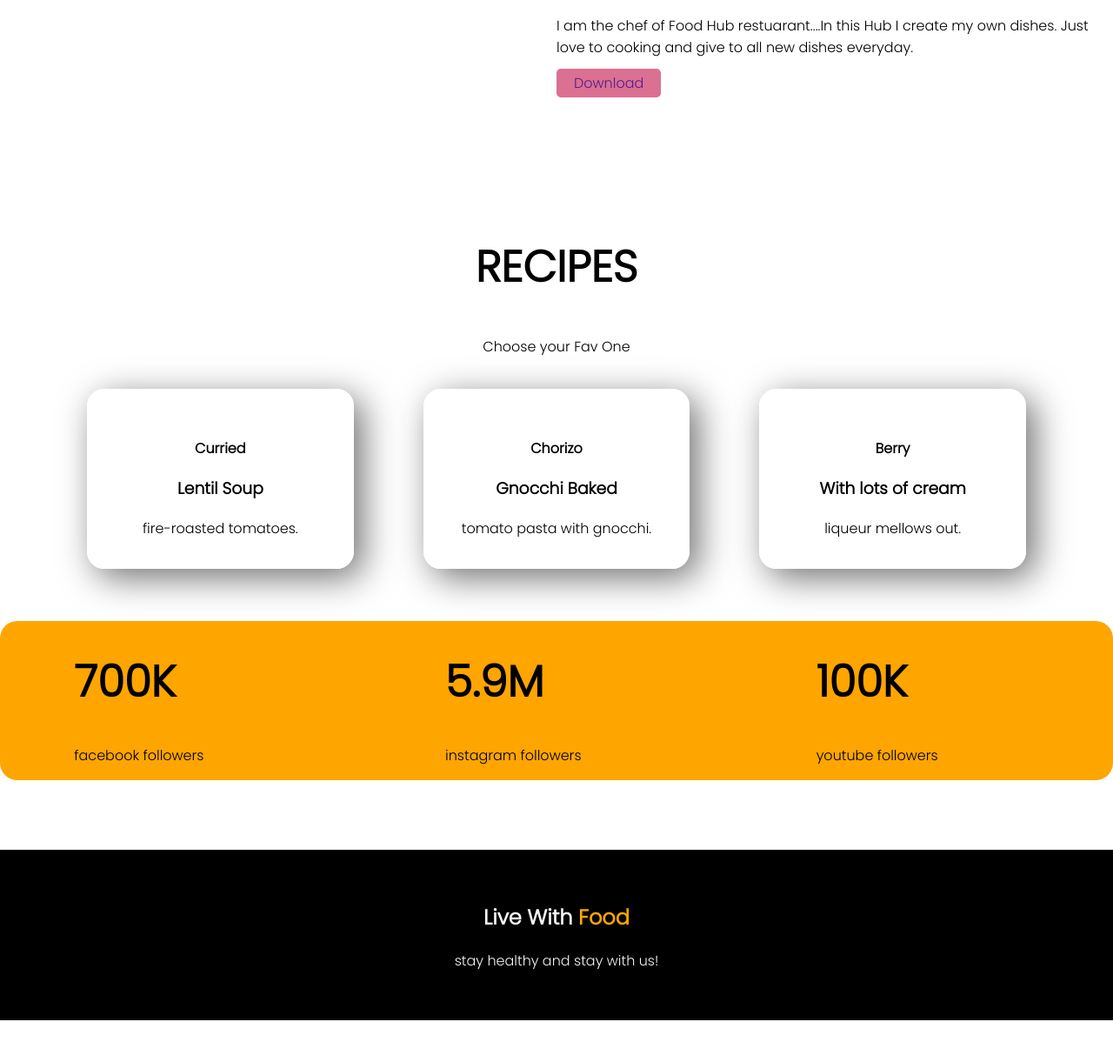
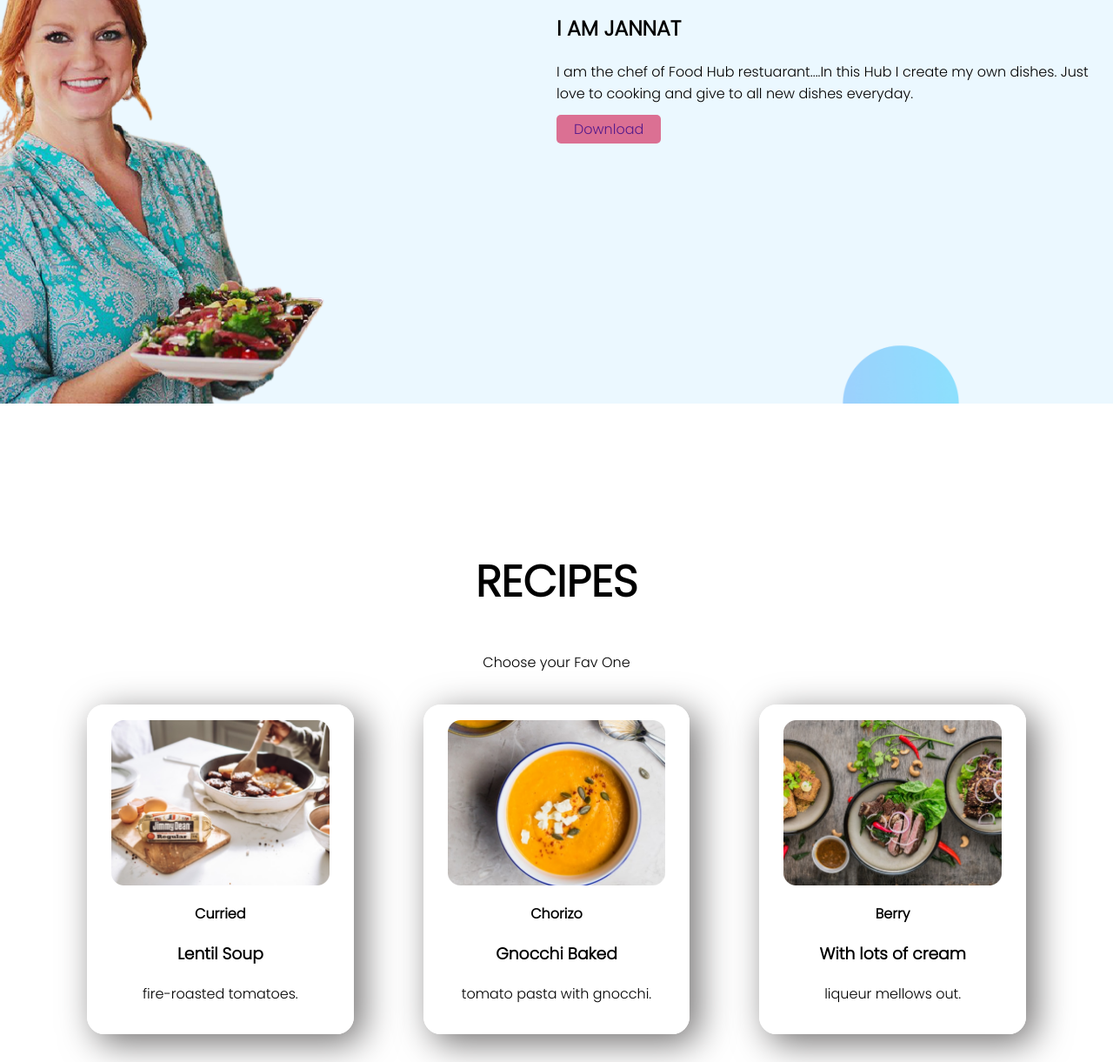
Before and after one commit to jannat56/food-hub, a plain HTML site: page index.html in a window 1280 px wide. Shown: the part 809-2030 px from the top of the page at 87% size. Before the commit the page ends 1982 px from the top, so only its background shows below. Drawn offline with Linux system fonts and the light colour scheme.

Commit message:
final version

```diff
--- a/index.html
+++ b/index.html
@@ -36,13 +36,13 @@
         <a class="link-button" target="_blank" href=""> Hire Me</a>
       </div>
       <div class="half-width">
-        <img src="images/first.pic.png" alt="" />
+        <img src="images/first.png" alt="banner pic" />
       </div>
     </section>
 
     <section class="about flexible-container">
       <div class="about-width">
-        <img src="images/second.pic.png" alt="" />
+        <img src="images/second.png" alt="about me" />
       </div>
       <div class="about-width">
         <h1>About Me</h1>
@@ -63,7 +63,7 @@
       <div class="container">
         <div class="cards">
           <div class="image">
-            <img src="/images/chocolate.jpg" alt="">
+            <img src="/images/itemone.jpg" alt="item one">
           </div>
           <div class="title">
             <h1>Curried</h1>
@@ -74,7 +74,7 @@
 
         <div class="cards">
           <div class="image">
-            <img src="/images/curry.png" alt="">
+            <img src="/images/itemtwo.png" alt="item two">
           </div>
           <div class="title">
             <h1>Chorizo</h1>
@@ -85,7 +85,7 @@
 
         <div class="cards">
           <div class="image">
-            <img src="/images/steak.jpg" alt="">
+            <img src="/images/itemthree.jpg" alt="item three">
           </div>
           <div class="title">
             <h1>Berry</h1>
```
Also changed, not shown: images/first.png (added), images/itemone.jpg (added), images/itemthree.jpg (added), images/itemtwo.png (added), images/second.png (added).
